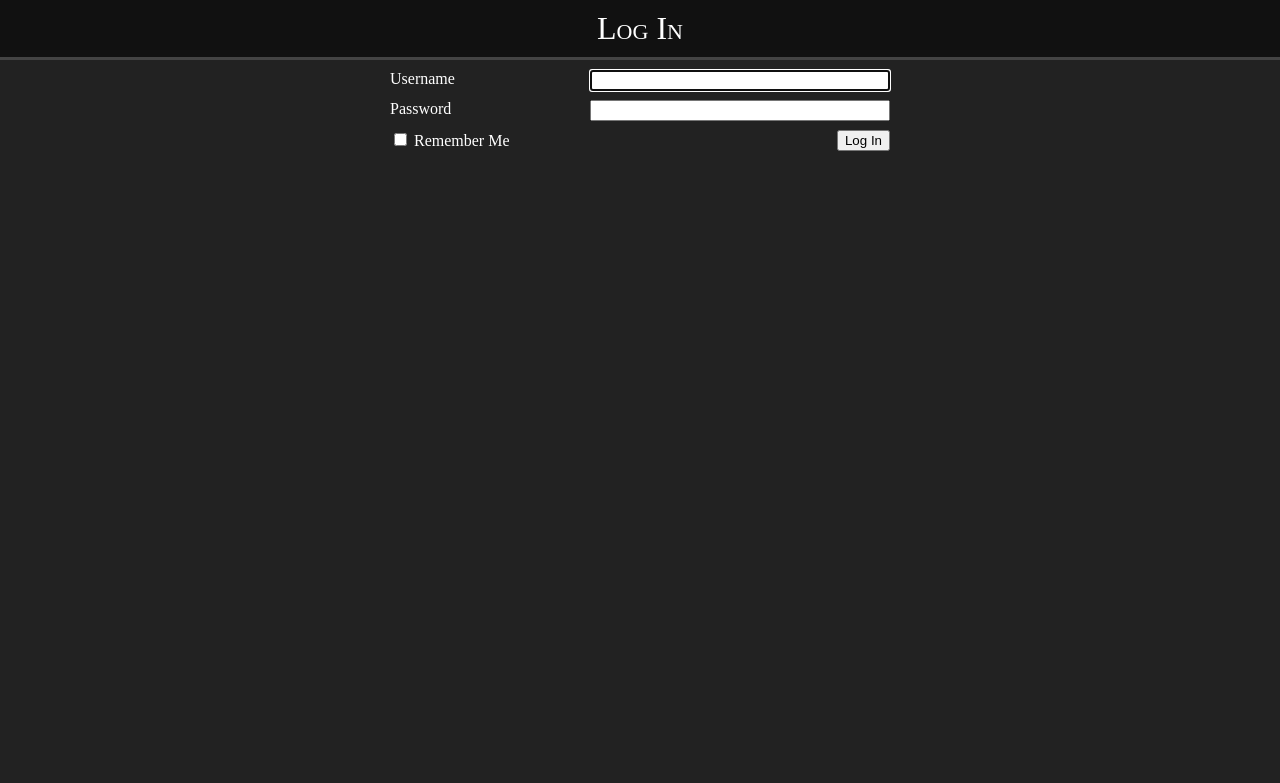
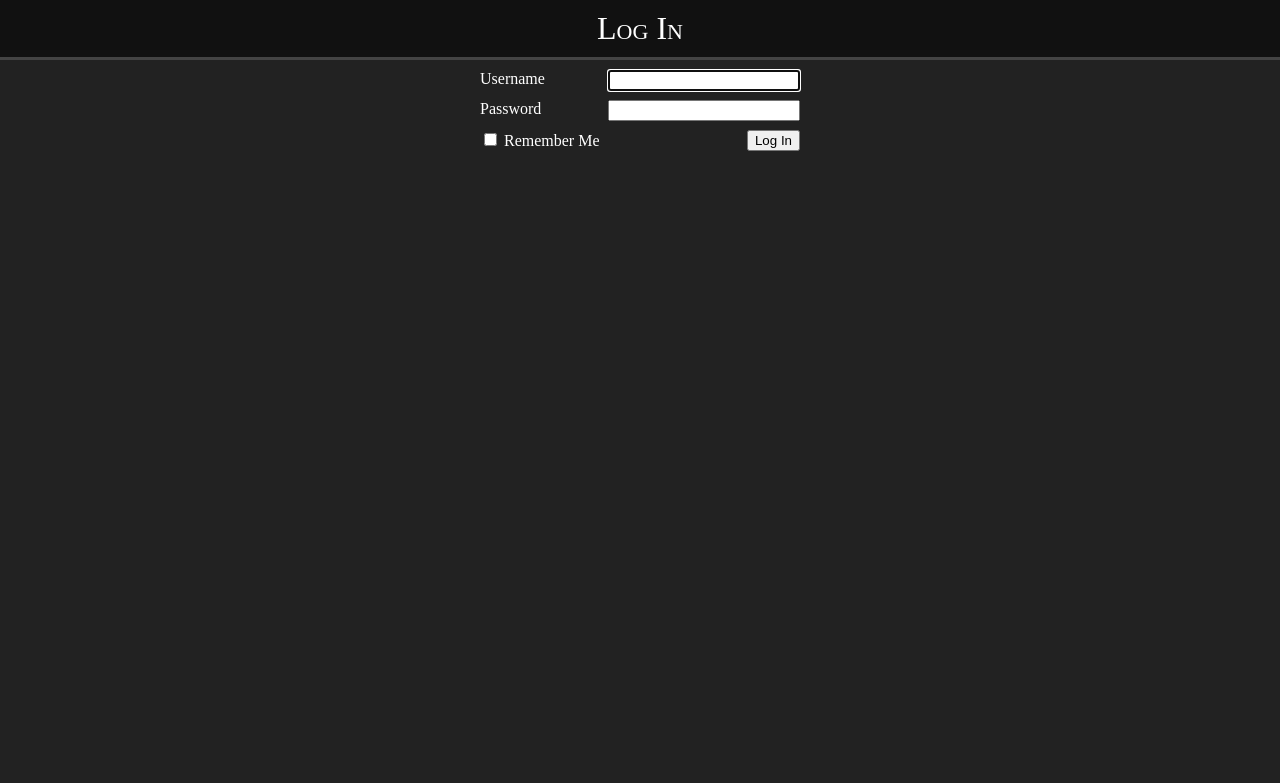
Before and after one commit to spurll/tournament, a Flask app: page /login in a window 1280 px wide. Shown: the top 783 px of the page. Run offline with Flask 2, Linux system fonts and the light colour scheme; parts of the project's set-up code (start-up, migrations or seed data) failed here and were passed over.

Commit message:
Improve consistency between Flask projects

```diff
--- a/tournament/templates/base.html
+++ b/tournament/templates/base.html
@@ -8,8 +8,7 @@
 		{% endif %}
 
 		<style type="text/css">
-			.text { font-family: serif; }
-			.heading { font-family: serif; font-variant: small-caps; text-align: center; padding-top: 5px; padding-bottom: 10px; }
+			.heading { font-variant: small-caps; text-align: center; padding-top: 5px; padding-bottom: 10px; }
 			.messages { font-style: italic; text-align: center; }
 
 			#content { width: 100%; max-width: 500px; margin: auto; padding-top: 10px; }
@@ -58,13 +57,14 @@
 			.narrow { width: 40%; top: 0px; }
 			.right { float: right; text-align: right; }
 			.section { padding-top: 5px; padding-bottom: 10px; }
+			.login { max-width: 320px; margin: auto; }
 
 			a:link { text-decoration: none; color: #888888; }
 			a:visited { text-decoration: none; color: #888888; }
 			a:hover { text-decoration: none; color: #ffffff; }
 			a:active { text-decoration: none; color: #888888; }
 
-			body { color: #ffffff; background-color: #222222; overflow-y: auto; margin: 0px; }
+			body { color: #ffffff; background-color: #222222; overflow-y: auto; margin: 0px; font-family: serif; }
 			p { margin: 5px; text-align: center }
 			table { width: 100%; margin-top: 5px; margin-bottom: 10px; }
 			th { text-align: left; font-variant: small-caps; }
--- a/tournament/templates/login.html
+++ b/tournament/templates/login.html
@@ -1,17 +1,15 @@
 {% extends "base.html" %}
 {% block content %}
-	<div class="text">
+	<div class="login">
 		<form action="" method="POST" name="login">
 			{{form.hidden_tag()}}
 
-			<!--<div style="margin-top: 20px; height: 50px">-->
-				<div class="wide right" style="height: 30px;">{{form.username(autofocus=True)}}</div>
-				<div class="narrow left" style="height: 30px;">{{form.username.label}}</div>
-				<div class="wide right" style="height: 30px;">{{form.password}}</div>
-				<div class="narrow left" style="height: 30px;">{{form.password.label}}</div>
-				<div class="wide right"><input type="submit" value="Log In"></div>
-				<div class="narrow left">{{form.remember}} {{form.remember.label}}</div>
-			<!--</div>-->
+			<div class="wide right" style="height: 30px;">{{form.username(autofocus=True)}}</div>
+			<div class="narrow left" style="height: 30px;">{{form.username.label}}</div>
+			<div class="wide right" style="height: 30px;">{{form.password}}</div>
+			<div class="narrow left" style="height: 30px;">{{form.password.label}}</div>
+			<div class="narrow right"><input type="submit" value="Log In"></div>
+			<div class="wide left">{{form.remember}} {{form.remember.label}}</div>
 		</form>
 	</div>
 {% endblock %}
```
